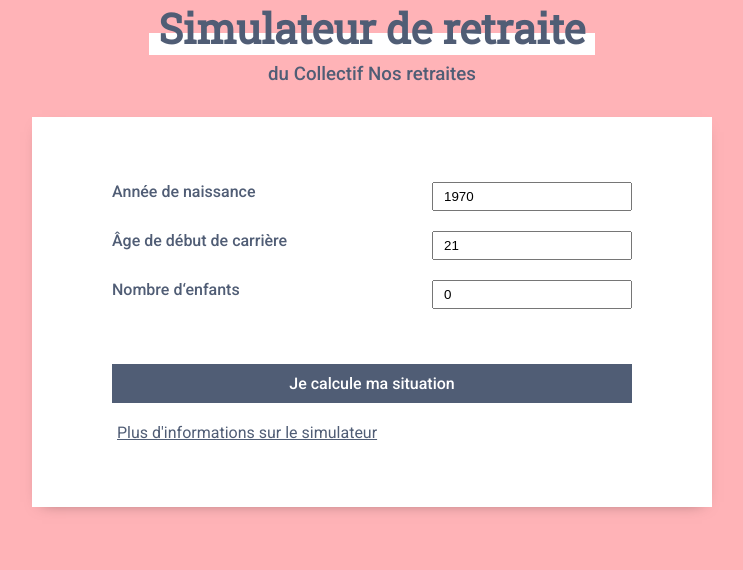
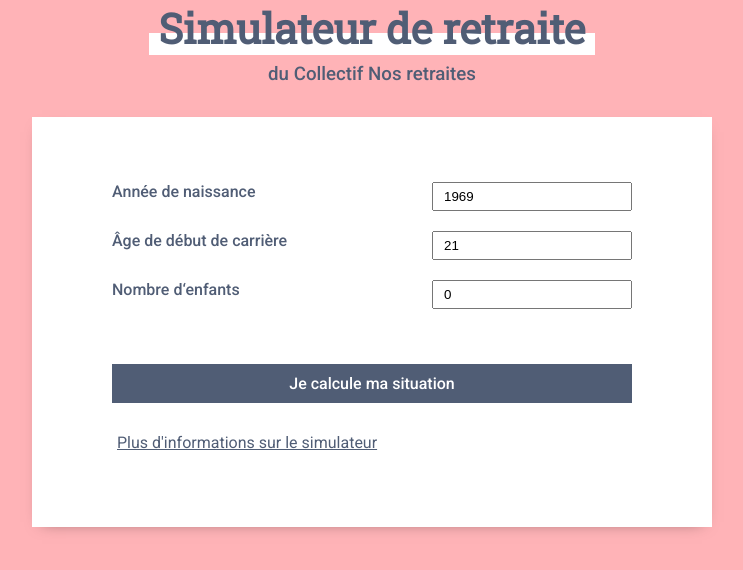
Before and after one commit to nosretraites/simulateur_cas_types, a Next.js app: page /form in a window 1280 px wide. Shown: the top 570 px of the page, without its empty margins (268-1011 px from the left). Built offline with nearby package versions, Linux system fonts and the light colour scheme.

Commit message:
Ajout page d'information sur le simulateur

```diff
--- a/pages/form/form.module.scss
+++ b/pages/form/form.module.scss
@@ -5,37 +5,11 @@
     align-items: stretch;
     text-align: left;
 
-    .modalButton{
-        border: none;
-        font: inherit;
-        cursor: pointer;
-        text-align: left;
-        background-color: transparent;
-
-        display: inline-block;
-        padding: 5px;
-        color: var(--gray-dark-color);
-        text-decoration: underline;
+    .submitButton{
+        margin-top: 40px;
+    }
+    .informationButton{
         margin-top: 15px;
-    }
-
-
-    .submitButton{
-        border: none;
-        font: inherit;
-        cursor: pointer;
-
-        margin-top: 40px;
-        padding: 10px 15px;
-        background-color: var(--gray-dark-color);
-        color: white;
-        font-weight: 500;
-
-        transition: background-color .3s;
-
-        &:focus,&:hover{
-        background-color: var(--gray-light-color);
-        }
     }
 }
 
@@ -75,7 +49,18 @@
         font-weight: 500;
         max-width: 300px;
     }
+}
 
+.informationPage{
+    display: flex;
+    flex-direction: column;
+    align-items: center;
+
+    line-height: 130%;
+
+    p,li,ul{
+        margin: .5rem 0;
+    }
 }
 
 @media screen and (max-width: 640px) {
@@ -94,7 +79,7 @@
     }
 
     .formElement{
-        .modalButton{
+        .informationButton{
             text-align: center;
         }
     }
--- a/pages/form/index.js
+++ b/pages/form/index.js
@@ -2,7 +2,7 @@ import { useState } from 'react';
 import styles from './form.module.scss';
 
 export default function Home() {
-  const [birthDate, setBirthDate] = useState(1970);
+  const [birthDate, setBirthDate] = useState(1969);
   const [careerStartAge, setCareerStartAge] = useState(21);
   const [gender, setGender] = useState(1);
   const [numberOfChildren, setNumberOfChildren] = useState(0);
@@ -51,18 +51,27 @@ export default function Home() {
             </div>
             :""}
 
-            <button className={styles.submitButton} type="submit">Je calcule ma situation</button>
+            <button className={`blockButton ${styles.submitButton}`} type="submit">Je calcule ma situation</button>
 
-            <button type="button" className={styles.modalButton} onClick={openInformationPage}>Plus d&apos;informations sur le simulateur</button>
+            <button type="button" className={`inlineButton ${styles.informationButton}`} onClick={openInformationPage}>Plus d&apos;informations sur le simulateur</button>
 
           </form>
     )
   }
   else if(pageState === 'INFORMATION'){
     return (
-      <>
-        <p>{pageState}</p>
-      </>
+      <div className={styles.informationPage}>
+        <p>Ce générateur de cas-type est une <strong>version bêta, simplifiée,</strong> d’autres fonctionnalités et précisions seront développées par la suite.</p>
+        <p>Le profil présenté est celui d’une <strong>personne salariée du privé sans interruption de carrière</strong> (ce qui n’est pas le cas de tout le monde dans la vraie vie).</p>
+        <p>Nous avons pris pour hypothèse de réforme les éléments communiqués pendant la campagne électorale d’Emmanuel Macron lors de l’élection présidentielle :</p>
+        <ul>
+          <li>Un décalage de l’âge légal de trois ans au rythme de 4 mois par an à partir de la génération 1961 jusqu’à la génération 1969.</li>
+          <li>Un décalage de l’âge de départ anticipé pour carrière longue de deux ans (pour arriver à 62 ans). Nous avons simplifié en ne retenant pas pour l’instant le cas des personnes qui ont commencé avant 16 ans.</li>
+          <li>Nous avons appliqué les majorations de durée d’assurance pour enfant en appliquant la règle suivante en vigueur dans le privé : chaque accouchement ou adoption donne droit à 4 trimestres, et chaque enfant élevé donne également droit à 4 trimestres. Ces trimestres ne comptent que pour atteindre le taux plein (et ne donnent pas accès à la surcote ni au départ anticipé pour carrière longue).</li>
+        </ul>
+        <p>Pour simplifier, nous avons attribué toutes les majorations de durée d’assurance à la même personne (la personne qui accouche ou qui a pris les congés d’adoption), mais en pratique, une partie peut être partagé entre les deux parents.</p>
+        <button type="button" className={`blockButton`} onClick={openFormPage}>Retourner au simulateur</button>
+      </div>
     )
   }
   else if(pageState === 'RESULT'){
--- a/pages/index.js
+++ b/pages/index.js
@@ -84,7 +84,7 @@ export default function Home() {
             <input id="careerStartAge" min="12" max="40" type="number" value={careerStartAge} onChange={handleCareerStartAgeChange} />
           </div>
           <div>
-            <label htmlFor="gender">Vous êtes le parent qui a accouché de vos enfants ou pris le plus long congé d'adoption</label>
+            <label htmlFor="gender">Vous êtes le parent qui a accouché de vos enfants ou pris le plus long congé d&apos;adoption</label>
             <select onChange={handleGenderChange}>
               <option value={2}>Oui</option>
               <option value={1}>Non</option>
--- a/styles/globals.scss
+++ b/styles/globals.scss
@@ -20,6 +20,7 @@ body{
 
 .globalMain{
   width: fit-content;
+  max-width: min(1000px, 100%);
   margin: 0 auto;
   padding: 60px 80px;
   background: white;
--- a/styles/typography.scss
+++ b/styles/typography.scss
@@ -27,6 +27,37 @@
 
 }
 
+.blockButton{
+  border: none;
+  font: inherit;
+  cursor: pointer;
+
+  margin: 20px 0 10px 0;
+  padding: 10px 15px;
+  background-color: var(--gray-dark-color);
+  color: white;
+  font-weight: 500;
+
+  transition: background-color .3s;
+
+  &:focus,&:hover{
+  background-color: var(--gray-light-color);
+  }
+}
+.inlineButton{
+  border: none;
+  font: inherit;
+  cursor: pointer;
+  margin: 10px 0;
+  text-align: left;
+  background-color: transparent;
+
+  display: inline-block;
+  padding: 5px;
+  color: var(--gray-dark-color);
+  text-decoration: underline;
+}
+
 @media screen and (max-width: 640px) {
   .title{
     font-size: 1.5rem;
```
